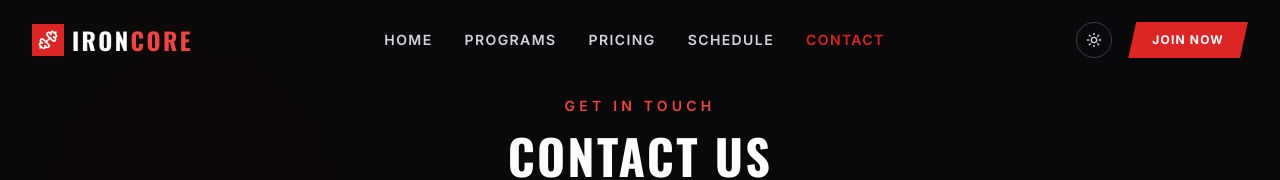
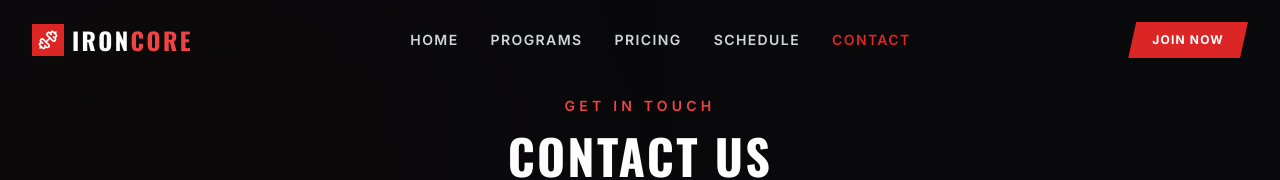
Before and after one commit to viraj992/Iron-core-GYM-WEB, a React (Vite) app: page /contact in a window 1280 px wide. Shown: the top 180 px of the page. Built offline with nearby package versions, Linux system fonts and the light colour scheme.

Commit message:
Remove unwanted

```diff
--- a/src/components/Navbar.tsx
+++ b/src/components/Navbar.tsx
@@ -1,7 +1,7 @@
 import React, { useState, useEffect } from 'react';
 import { motion, AnimatePresence } from 'framer-motion';
-import { Menu, X, Sun, Moon, Dumbbell } from 'lucide-react';
-import { useTheme } from '../context/ThemeContext.jsx';
+import { Menu, X, Dumbbell } from 'lucide-react';
+
 import { Link, useLocation } from "react-router-dom";
 
 const navLinks = [
@@ -15,7 +15,6 @@ const navLinks = [
 const Navbar: React.FC = () => {
   const [scrolled, setScrolled] = useState(false);
   const [mobileOpen, setMobileOpen] = useState(false);
-  const { toggleTheme, isDark } = useTheme();
   const location = useLocation(); // <-- detect current path
 
   useEffect(() => {
@@ -67,14 +66,7 @@ const Navbar: React.FC = () => {
 
             {/* Right Actions */}
             <div className="flex items-center gap-4">
-              {/* Theme Toggle */}
-              <button
-                onClick={toggleTheme}
-                className="w-9 h-9 flex items-center justify-center rounded-full border border-gray-700 hover:border-red-500 transition-all duration-200 text-gray-300 hover:text-red-400"
-                aria-label="Toggle theme"
-              >
-                {isDark ? <Sun className="w-4 h-4" /> : <Moon className="w-4 h-4" />}
-              </button>
+
 
               {/* CTA Button */}
               <Link to="/pricing" className="hidden md:block btn-primary text-xs py-2.5 px-6">
--- a/src/context/ThemeContext.tsx
+++ /dev/null
@@ -1,47 +0,0 @@
-import React, { createContext, useContext, useEffect, useState } from 'react';
-
-type Theme = 'dark' | 'light';
-
-interface ThemeContextType {
-  theme: Theme;
-  toggleTheme: () => void;
-  isDark: boolean;
-}
-
-const ThemeContext = createContext<ThemeContextType>({
-  theme: 'dark',
-  toggleTheme: () => {},
-  isDark: true,
-});
-
-export const ThemeProvider: React.FC<{ children: React.ReactNode }> = ({ children }) => {
-  const [theme, setTheme] = useState<Theme>(() => {
-    const saved = localStorage.getItem('ironcore-theme');
-    return (saved as Theme) || 'dark';
-  });
-
-  useEffect(() => {
-    localStorage.setItem('ironcore-theme', theme);
-    if (theme === 'dark') {
-      document.documentElement.classList.add('dark');
-      document.body.style.backgroundColor = '#0a0a0a';
-      document.body.style.color = '#ffffff';
-    } else {
-      document.documentElement.classList.remove('dark');
-      document.body.style.backgroundColor = '#f5f5f5';
-      document.body.style.color = '#111111';
-    }
-  }, [theme]);
-
-  const toggleTheme = () => {
-    setTheme(prev => prev === 'dark' ? 'light' : 'dark');
-  };
-
-  return (
-    <ThemeContext.Provider value={{ theme, toggleTheme, isDark: theme === 'dark' }}>
-      {children}
-    </ThemeContext.Provider>
-  );
-};
-
-export const useTheme = () => useContext(ThemeContext);
```
Also changed, not shown: src/App.tsx (+2 -6 lines).
